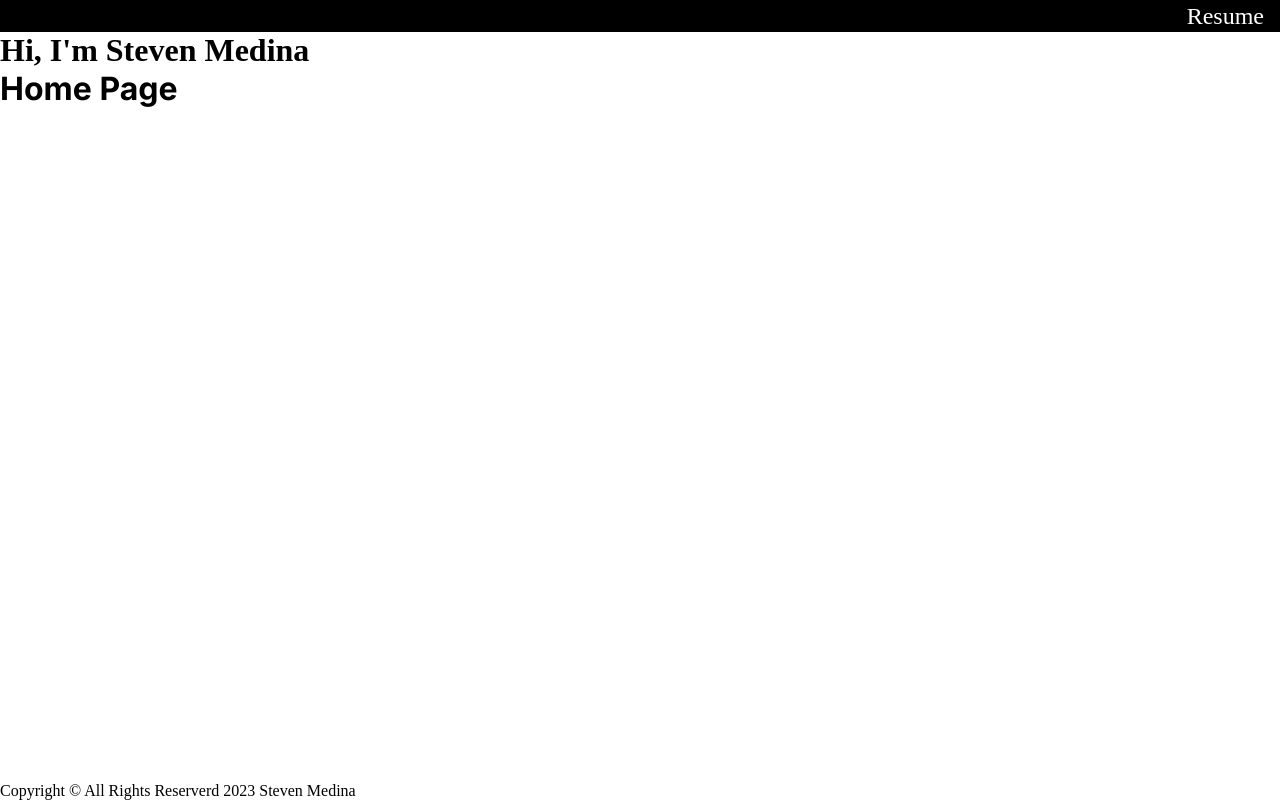
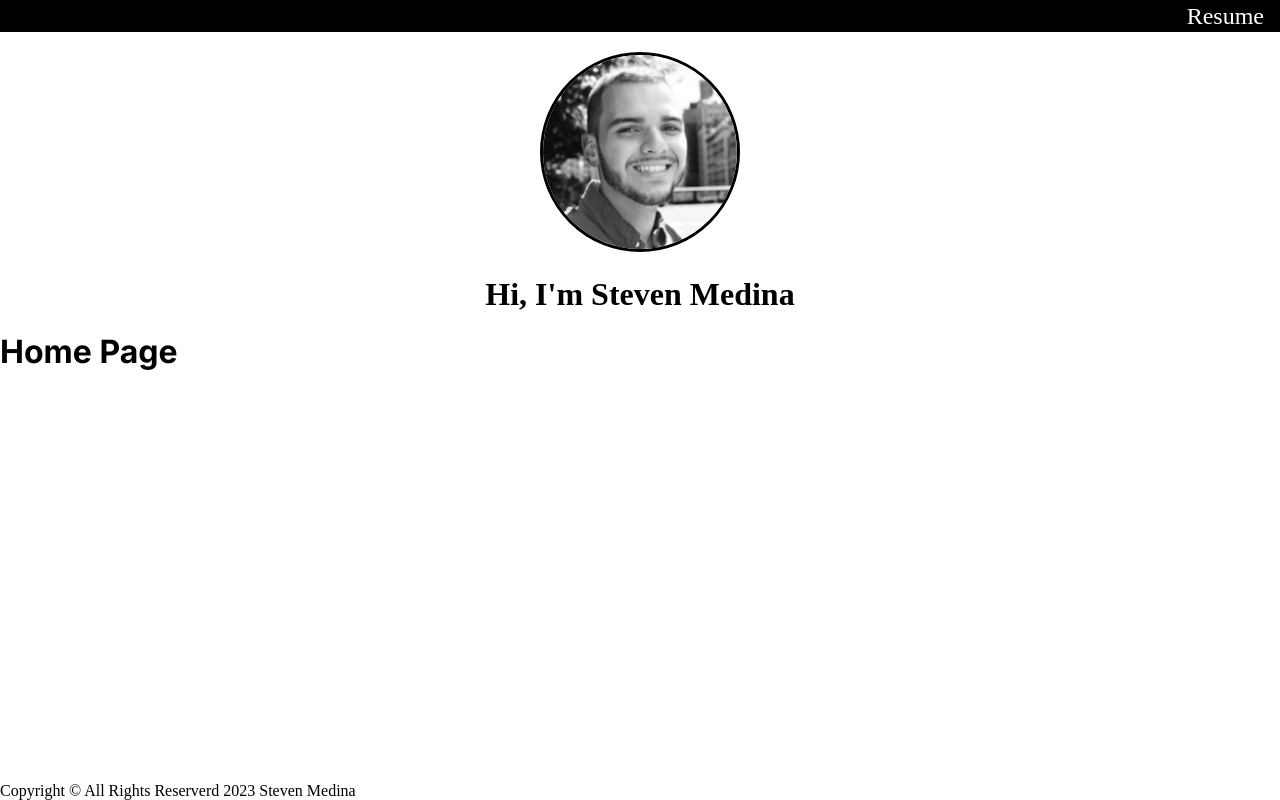
Before and after one commit to smedina0/portfolio, a Next.js app: page / in a window 1280 px wide. Built offline with nearby package versions, Linux system fonts and the light colour scheme.

Commit message:
WIP: Adds header styles

```diff
--- a/components/Header.js
+++ b/components/Header.js
@@ -1,10 +1,18 @@
 import Image from 'next/image';
+import styles from '@/styles/Header.module.css';
 
 function Header() {
   return (
-    <header>
-      {/* Add image tag here */}
-      <h1>Hi, I'm Steven Medina</h1>
+    <header className={`${styles.header} flex-ctr-centered`}>
+      <div className='flex-ctr-centered'>
+        <Image
+          src='/steven-medina.jpg'
+          height={200}
+          width={200}
+          alt='Steven Medina'
+        />
+        <h1>Hi, I'm Steven Medina</h1>
+      </div>
     </header>
   );
 }
--- /dev/null
+++ b/styles/Header.module.css
@@ -0,0 +1,14 @@
+.header {
+  height: 18.75rem;
+}
+
+.header > div {
+  flex-direction: column;
+}
+
+.header img {
+  border-radius: 50%;
+  margin-bottom: 1.5rem;
+  border: 3px solid black;
+  filter: grayscale(100%);
+}
--- a/styles/globals.css
+++ b/styles/globals.css
@@ -102,6 +102,12 @@
   flex-grow: 1;
 }
 
+.flex-ctr-centered {
+  display: flex;
+  justify-content: center;
+  align-items: center;
+}
+
 @media (prefers-color-scheme: dark) {
   html {
     color-scheme: dark;
```
Also changed, not shown: public/steven-medina.jpg (added).
